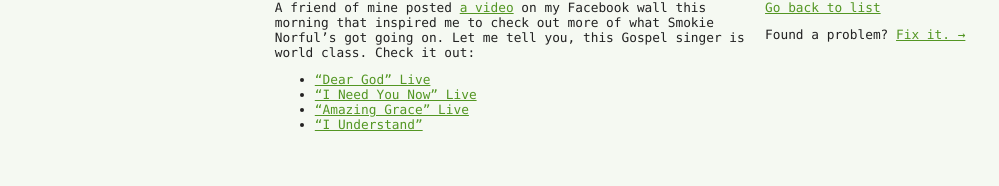
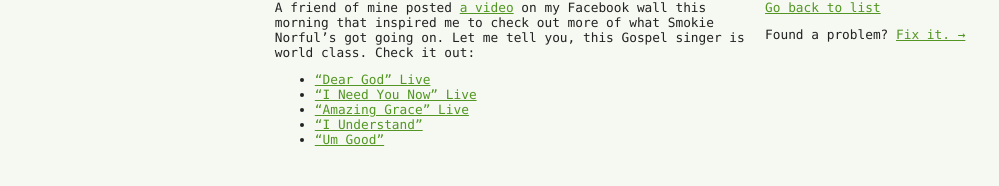
Before and after one commit to parkr/stuff, a Jekyll site: the page built from _posts/2014-02-15-smokie-norful.markdown, in a window 1280 px wide. Shown: the part 114-300 px from the top of the page, without its empty margins (0-999 px from the left). Built offline with Jekyll 4.4.1, drawn with Linux system fonts in a browser that asks for light colours; Markdown is read by kramdown in place of the engine named in the settings.

Commit message:
New Smokie song.

```diff
--- a/_posts/2014-02-15-smokie-norful.markdown
+++ b/_posts/2014-02-15-smokie-norful.markdown
@@ -13,8 +13,10 @@
 - ["I Need You Now" Live][]
 - ["Amazing Grace" Live][]
 - ["I Understand"][]
+- ["Um Good"][]
 
 [dear god]: http://www.youtube.com/watch?v=uNOnyIXy8Mg
 ["I Need You Now" Live]: http://www.youtube.com/watch?v=BxxKFECN7EU
 ["Amazing Grace" Live]: http://www.youtube.com/watch?v=jVnzPeclilk
 ["I Understand"]: http://www.youtube.com/watch?v=l0skD7d3usw
+["Um Good"]: https://www.youtube.com/watch?v=1lsYUeihV8s
```
